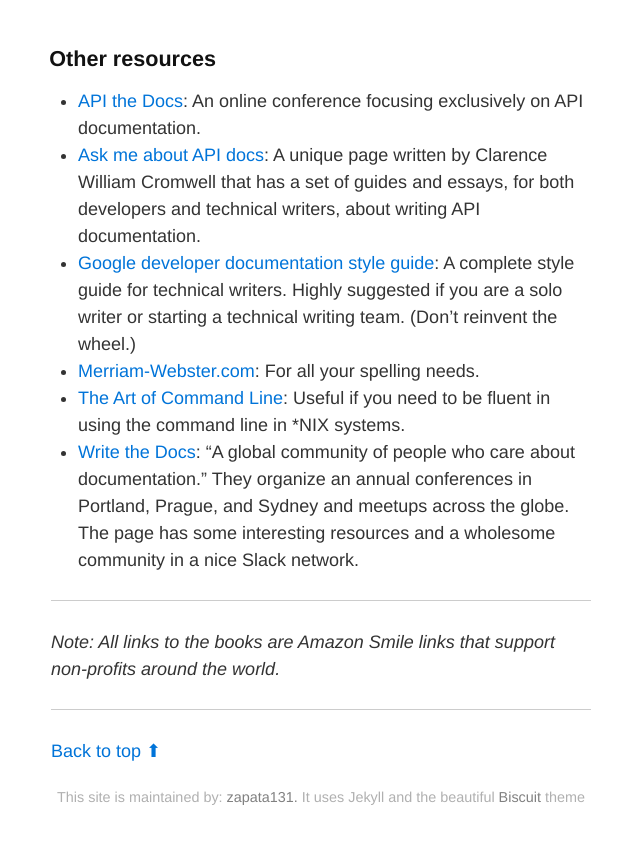
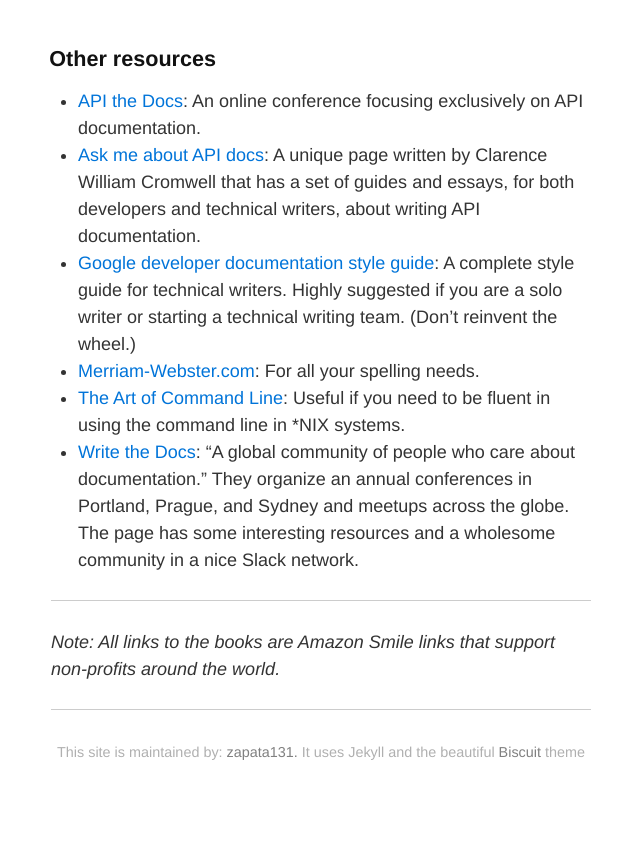
Before and after one commit to zapata131/TW-links, a Jekyll site: the page built from twlinks/index.md, in a window 1280 px wide and 900 px high, scrolled down 2147 px. Shown: the top 844 px of the window, without its empty margins (319-959 px from the left). Built offline with Jekyll 4.4.1, drawn with Linux system fonts in a browser that asks for light colours.

Commit message:
Removes the "back to top" link.

```diff
--- a/twlinks/index.md
+++ b/twlinks/index.md
@@ -101,5 +101,3 @@ _Note: All links to the books are Amazon Smile links that support non-profits
 around the world._
 
 ---
-
-[Back to top ⬆](#technical-writing-links)
```
